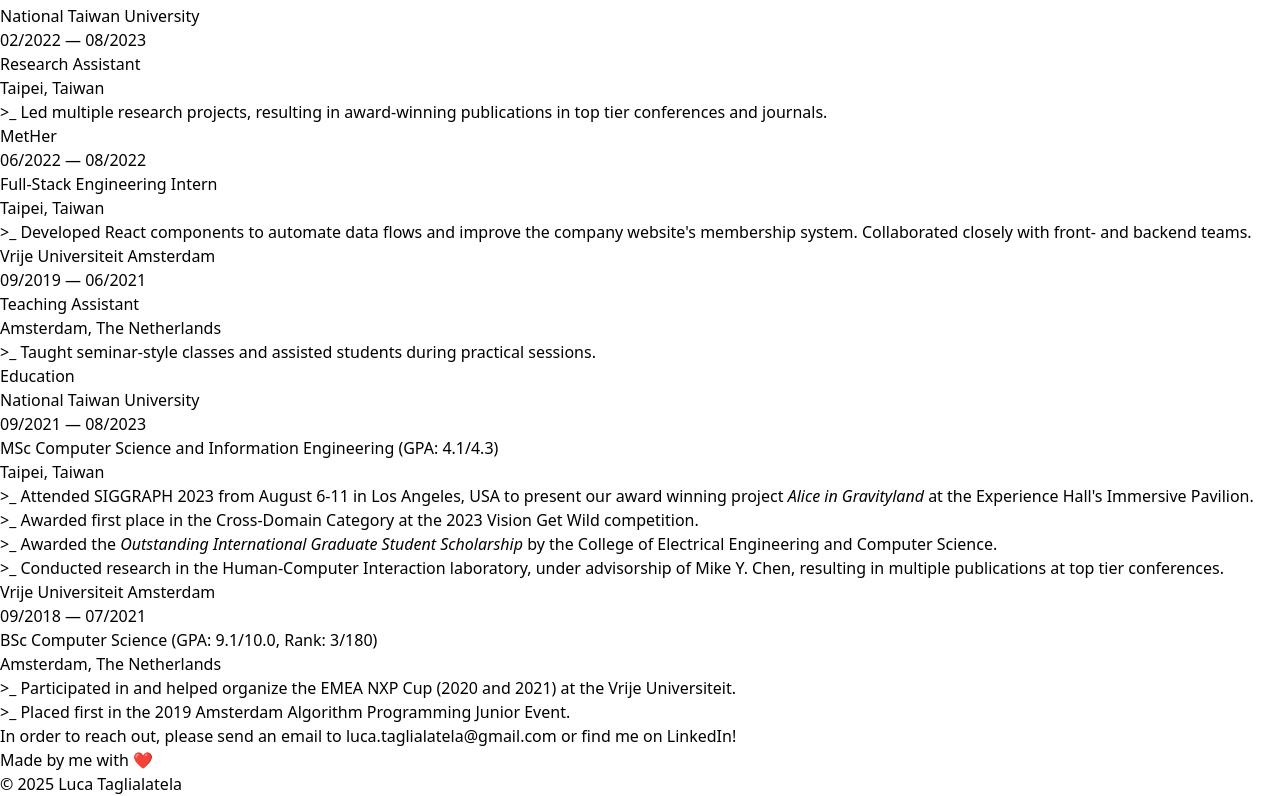
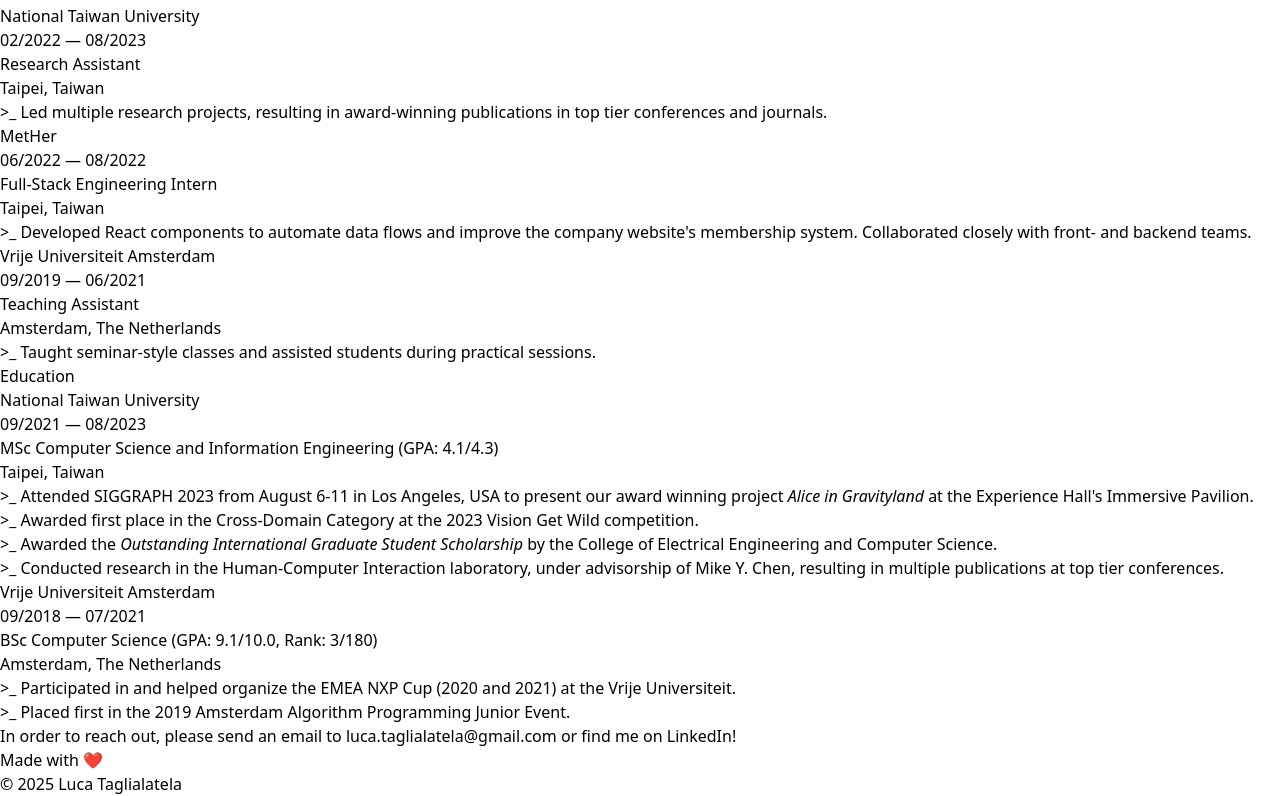
Before and after one commit to LucaTaglialatela/LucaTaglialatela.github.io, a React (Vite) app: page / in a window 1280 px wide. Shown: the part 7683-8479 px from the top of the page. Built offline with nearby package versions, Linux system fonts and the light colour scheme.

Commit message:
merge footer with Contact section

```diff
--- a/src/App.tsx
+++ b/src/App.tsx
@@ -32,16 +32,6 @@
     </div>
   );
 
-  const footer = (
-    <div className="relative grid min-h-fit place-content-center overflow-hidden px-4 py-24 bg-gray-950 text-gray-200">
-      <p className="max-w-5xl text-center text-sm leading-loose tracking-wide md:text-sm md:leading-loose">
-        Made by me with ❤️
-        <br />
-        &copy; 2025 Luca Taglialatela
-      </p>
-    </div>
-  );
-
   return (
     <div
     // className="h-screen overflow-y-scroll scrollbar-hide"
@@ -53,7 +43,6 @@
       <Experience />
       <Education />
       <Contact />
-      {footer}
     </div>
   );
 }
--- a/src/components/Contact/index.tsx
+++ b/src/components/Contact/index.tsx
@@ -1,8 +1,19 @@
 import Reveal from "../utils/Reveal";
 
 export const Contact = () => {
+  const footer = (
+    <div className="relative flex items-center justify-center min-h-fit bg-gray-950 text-gray-200">
+      <p className="max-w-5xl text-center text-sm leading-loose tracking-wide md:text-sm md:leading-loose">
+        Made with ❤️
+        <br />
+        &copy; 2025 Luca Taglialatela
+      </p>
+    </div>
+  );
+
   return (
-    <div className="relative grid min-h-screen place-content-center overflow-hidden px-4 py-24 bg-gray-950 text-gray-200">
+    <div className="relative flex flex-col justify-between min-h-screen overflow-hidden px-4 py-24 bg-gray-950 text-gray-200">
+      <div className="flex-1 flex items-center justify-center">
         <Reveal>
           <p className="my-6 max-w-6xl text-center text-xl leading-loose tracking-wide md:text-2xl md:leading-loose">
             In order to reach out, please send an email to{" "}
@@ -21,6 +32,8 @@
           </p>
         </Reveal>
       </div>
+      {footer}
+    </div>
   );
 };
 
```
Lines whose indentation alone changed are shown as unchanged.
